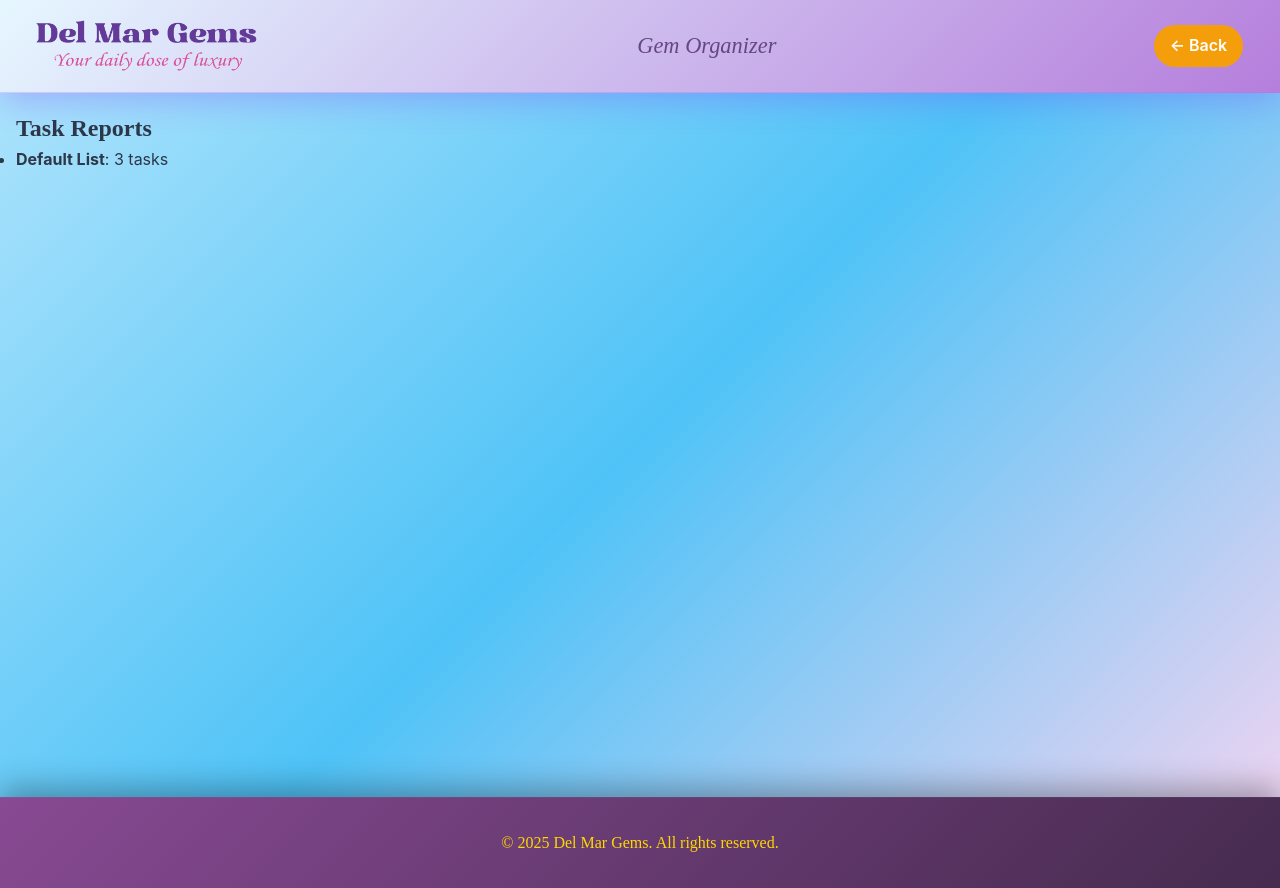
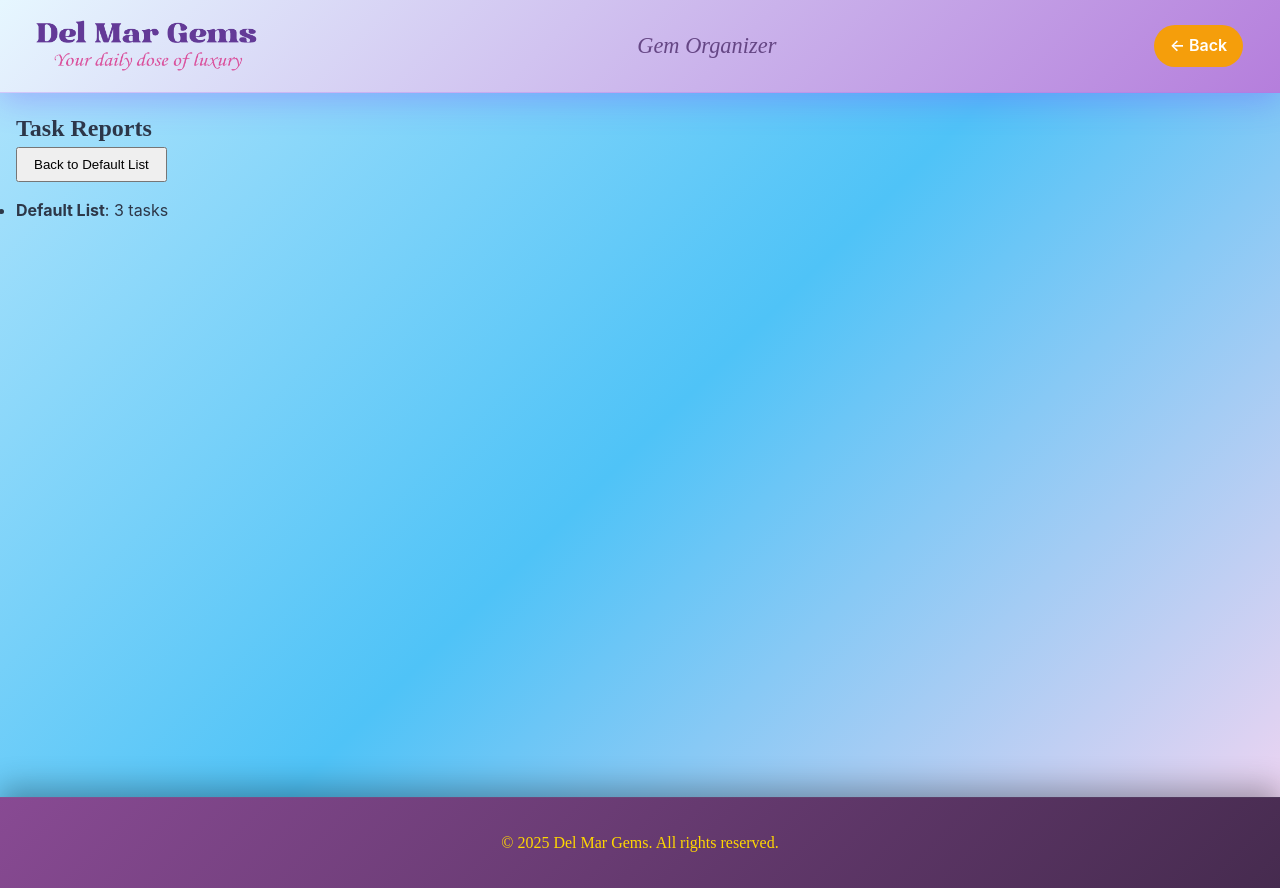
Before and after one commit to karinavargasbl/mtm6404-task-manager-karinavargasbl, a React (Vite) app: page /reports in a window 1280 px wide. Built offline with nearby package versions, Linux system fonts and the light colour scheme.

Commit message:
completes iteration 4

```diff
--- a/src/App.jsx
+++ b/src/App.jsx
@@ -1,5 +1,5 @@
 // src/App.jsx
-import { Routes, Route, Navigate } from 'react-router-dom';
+import { Routes, Route, Navigate } from 'react-router-dom';   /*PUNTO 5*/
 import NavBar from './components/NavBar';
 import Footer from './components/Footer';
 import ListPage from './pages/ListPage';  // tu componente para listas
--- a/src/components/CreateListForm.jsx
+++ b/src/components/CreateListForm.jsx
@@ -14,7 +14,7 @@ function CreateListForm() {
   };
 
   return (
-    <form onSubmit={handleSubmit} className="create-list-form">
+    <form onSubmit={handleSubmit} className="create-list-form">   {/*PUNTO 8*/}
       <input
         type="text"
         placeholder="New list name"
--- a/src/components/CreateTaskForm.jsx
+++ b/src/components/CreateTaskForm.jsx
@@ -19,7 +19,7 @@ function CreateTaskForm({ addTask }) {
   <label className="input-group">
     <span className="input-label">Task Description</span>
     <textarea
-      placeholder="Describe your task here..."   /*punto 7*/
+      placeholder="Describe your task here..."
       value={text}
       onChange={(e) => setText(e.target.value)}
       required
--- a/src/components/Reports.jsx
+++ b/src/components/Reports.jsx
@@ -1,16 +1,35 @@
 import React, { useContext } from 'react';
+import { useNavigate } from 'react-router-dom';  // Importa useNavigate
 import { TaskContext } from '../context/TaskContext';
 
 function Reports() {
   const { lists } = useContext(TaskContext);
+  const navigate = useNavigate();
 
-  // Ejemplo simple: mostrar la cantidad de tareas por lista
+  const handleBackToList = () => {
+    navigate('/list/1');
+  };
+
   return (
-    <div style={{
+    <div
+      style={{
         padding: '1rem',
-        minHeight: 'calc(90vh - 80px)' // Ajusta 120px según la altura combinada de tu NavBar y Footer
-      }}>
+        minHeight: 'calc(90vh - 80px)',
+      }}
+    >
       <h2>Task Reports</h2>
+
+      <button
+        onClick={handleBackToList}
+        style={{
+          marginBottom: '1rem',
+          padding: '0.5rem 1rem',
+          cursor: 'pointer',
+        }}
+      >
+        Back to Default List
+      </button>
+
       {lists.length === 0 && <p>No task lists available.</p>}
       <ul>
         {lists.map(list => (
--- a/src/components/TaskBoard.jsx
+++ b/src/components/TaskBoard.jsx
@@ -2,13 +2,13 @@
 import TaskItem from './TaskItem';
 
 function TaskBoard({ tasks, onRemove, onToggleComplete, children }) {
-  if (!tasks.length) return <p>No tasks available</p>;
+  if (!tasks.length) return <p>No tasks available</p>; /*PUNTO 4*/
 
   return (
     <section>
-      {children}
+      {children} {/* This renders whatever is passed inside <TaskBoard> ... </TaskBoard> PUNTO #2*/}
       <ul className="task-list">
-        {tasks.map(task => (
+        {tasks.map(task => ( /*PUNTO 3*/
           <TaskItem
             key={task.id}
             task={task}
--- a/src/components/TaskItem.jsx
+++ b/src/components/TaskItem.jsx
@@ -12,7 +12,7 @@ function TaskItem({ task, onRemove, onToggleComplete }) {
           className={task.completed ? 'status-btn completed' : 'status-btn not-completed'} /*shows state of completion*/
           onClick={() => onToggleComplete(task.id)}  /*punto 10*/
         >
-          {task.completed ? '✅ Completed' : '❌ Not Completed'} {/*calls ontoggleC from app.jsx to update, punto 3,*/}
+          {task.completed ? '✅ Completed' : '❌ Not Completed'} {/*PUNTO 4,*/}
         </button>
         <button className="status-btn" onClick={() => onRemove(task.id)}>🗑️ Delete</button>   {/*punto11*/}
       </div>
--- a/src/pages/ListPage.jsx
+++ b/src/pages/ListPage.jsx
@@ -117,7 +117,7 @@ function ListPage() {
         onRemove={removeTask}
         onToggleComplete={toggleComplete}
       >
-        <h4>Tasks</h4>
+        <h4>Tasks</h4>   {/*PUNTO 2*/}
       </TaskBoard>
     </div>
   );
```
